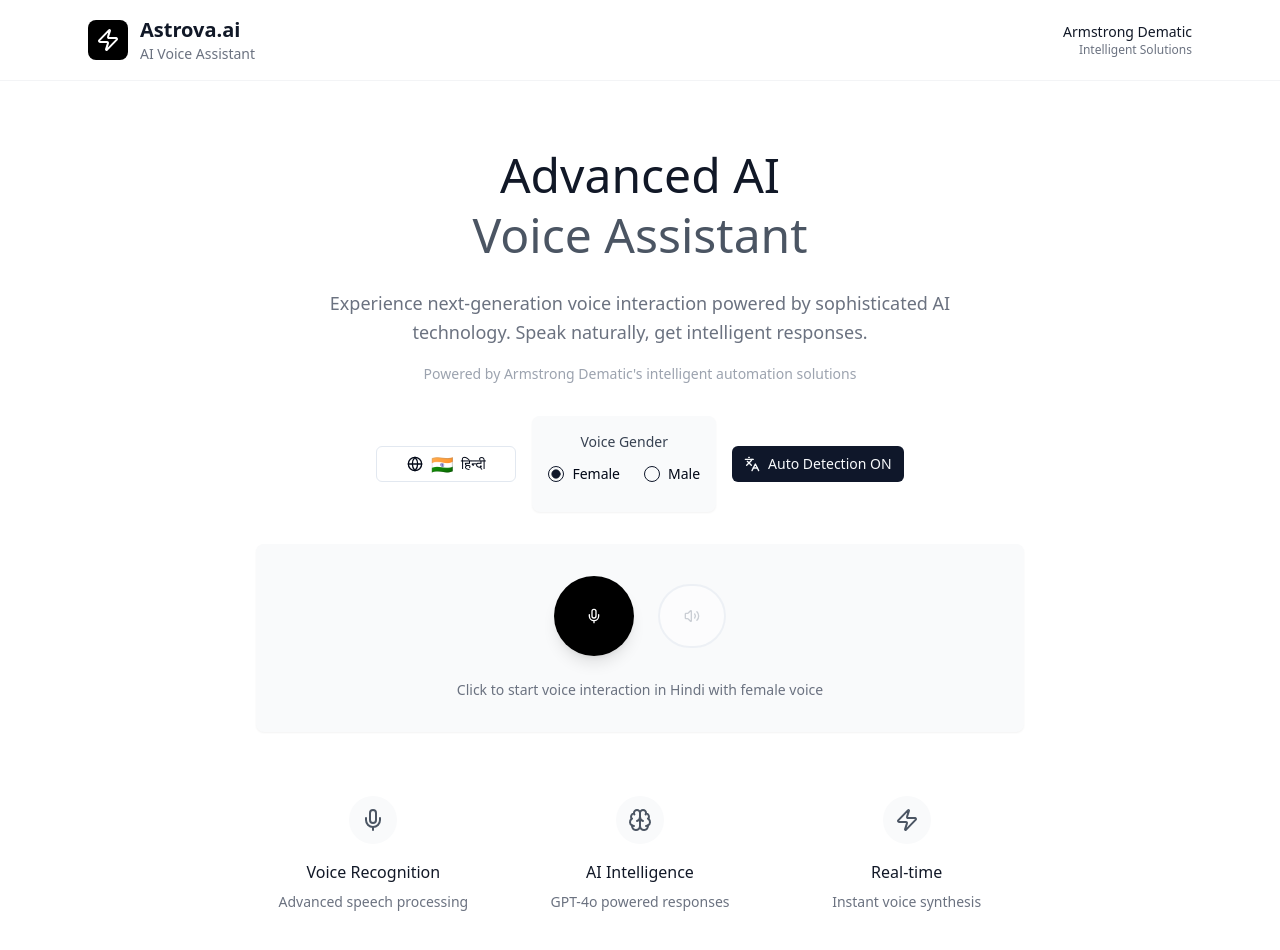
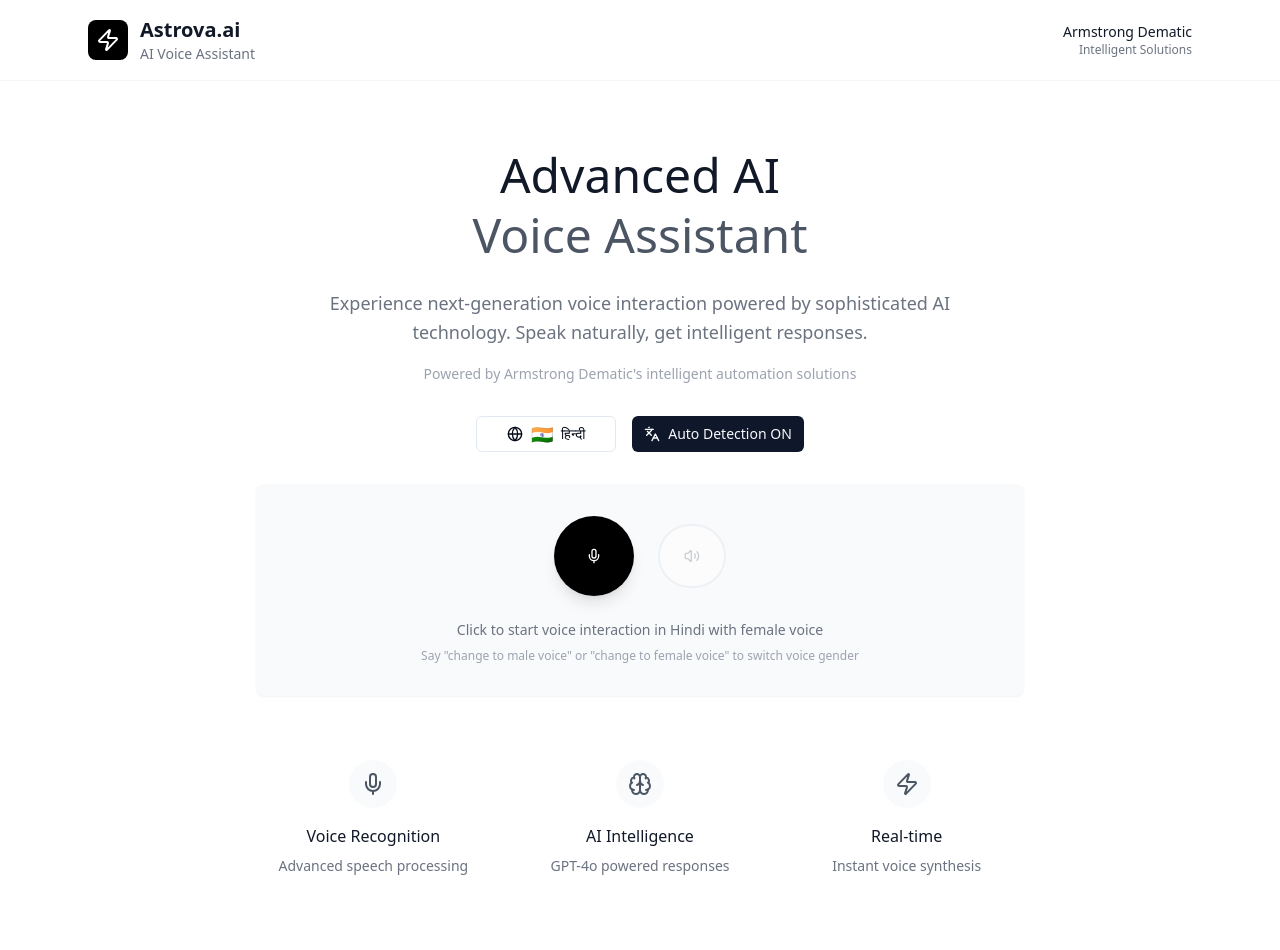
Before and after one commit to Kartik-Singhal26/chatty-host-pal, a React (Vite) app: page / in a window 1280 px wide. Shown: the top 950 px of the page. Built offline with nearby package versions, Linux system fonts and the light colour scheme.

Commit message:
Add voice command for gender selection
Implement voice command functionality to change the voice gender, removing the on-screen selection option.

```diff
--- a/src/components/VoiceInteraction.tsx
+++ b/src/components/VoiceInteraction.tsx
@@ -13,7 +13,6 @@ import {
 } from '@/utils/audioFallback';
 import { SUPPORTED_LANGUAGES, Language, getLanguageByCode, VoiceGender } from '@/utils/languageConfig';
 import LanguageSelector from '@/components/LanguageSelector';
-import VoiceGenderSelector from '@/components/VoiceGenderSelector';
 
 interface Message {
   id: string;
@@ -62,6 +61,39 @@ const VoiceInteraction: React.FC<VoiceInteractionProps> = ({ onResponseGenerated
     });
   }, [toast]);
 
+  // Function to detect voice gender commands
+  const detectGenderCommand = (transcript: string): VoiceGender | null => {
+    const lowerTranscript = transcript.toLowerCase();
+
+    // English commands
+    if (lowerTranscript.includes('change to male voice') ||
+        lowerTranscript.includes('switch to male voice') ||
+        lowerTranscript.includes('use male voice')) {
+      return 'male';
+    }
+
+    if (lowerTranscript.includes('change to female voice') ||
+        lowerTranscript.includes('switch to female voice') ||
+        lowerTranscript.includes('use female voice')) {
+      return 'female';
+    }
+
+    // Hindi commands
+    if (lowerTranscript.includes('पुरुष आवाज') ||
+        lowerTranscript.includes('मर्द की आवाज') ||
+        lowerTranscript.includes('male voice')) {
+      return 'male';
+    }
+
+    if (lowerTranscript.includes('महिला आवाज') ||
+        lowerTranscript.includes('औरत की आवाज') ||
+        lowerTranscript.includes('female voice')) {
+      return 'female';
+    }
+
+    return null;
+  };
+
   const initializeSpeechRecognition = useCallback(async () => {
     const recognitionInstance = await startSpeechRecognitionWithFallback(selectedLanguage.speechCode);
 
@@ -83,6 +115,19 @@ const VoiceInteraction: React.FC<VoiceInteractionProps> = ({ onResponseGenerated
         const confidence = event.results[0][0].confidence;
 
         console.log(`Transcript: "${transcript}" (Confidence: ${confidence?.toFixed(2) || 'N/A'})`);
+
+        // Check for gender commands first
+        const genderCommand = detectGenderCommand(transcript);
+        if (genderCommand) {
+          setSelectedGender(genderCommand);
+          toast({
+            title: "Voice Updated",
+            description: `Switched to ${genderCommand} voice`,
+            variant: "default",
+          });
+          console.log(`Voice gender changed to: ${genderCommand}`);
+          return; // Don't process as regular message
+        }
 
         // Auto-detect language if enabled
         let detectedLanguage = selectedLanguage;
@@ -248,28 +293,13 @@ const VoiceInteraction: React.FC<VoiceInteractionProps> = ({ onResponseGenerated
     console.log(`Language changed to: ${language.nativeName}`);
   }, []);
 
-  const handleGenderChange = useCallback((gender: VoiceGender) => {
-    setSelectedGender(gender);
-    console.log(`Voice gender changed to: ${gender}`);
-
-    toast({
-      title: "Voice Updated",
-      description: `Switched to ${gender} voice`,
-      variant: "default",
-    });
-  }, [toast]);
-
   return (
     <div className="w-full max-w-3xl mx-auto space-y-8">
-      {/* Language and Gender Selectors */}
+      {/* Language Selector and Auto Detection Toggle */}
       <div className="flex justify-center items-center gap-4 flex-wrap">
         <LanguageSelector
           selectedLanguage={selectedLanguage}
           onLanguageChange={handleLanguageChange}
-        />
-        <VoiceGenderSelector
-          selectedGender={selectedGender}
-          onGenderChange={handleGenderChange}
         />
         <Button
           variant={autoLanguageDetection ? "default" : "outline"}
@@ -335,9 +365,14 @@ const VoiceInteraction: React.FC<VoiceInteractionProps> = ({ onResponseGenerated
               </p>
             )}
             {!isListening && !isProcessing && !isSpeaking && (
-              <p className="text-gray-500">
-                Click to start voice interaction in {selectedLanguage.name} with {selectedGender} voice
-              </p>
+              <div>
+                <p className="text-gray-500 mb-2">
+                  Click to start voice interaction in {selectedLanguage.name} with {selectedGender} voice
+                </p>
+                <p className="text-xs text-gray-400">
+                  Say "change to male voice" or "change to female voice" to switch voice gender
+                </p>
+              </div>
             )}
           </div>
         </CardContent>
```
